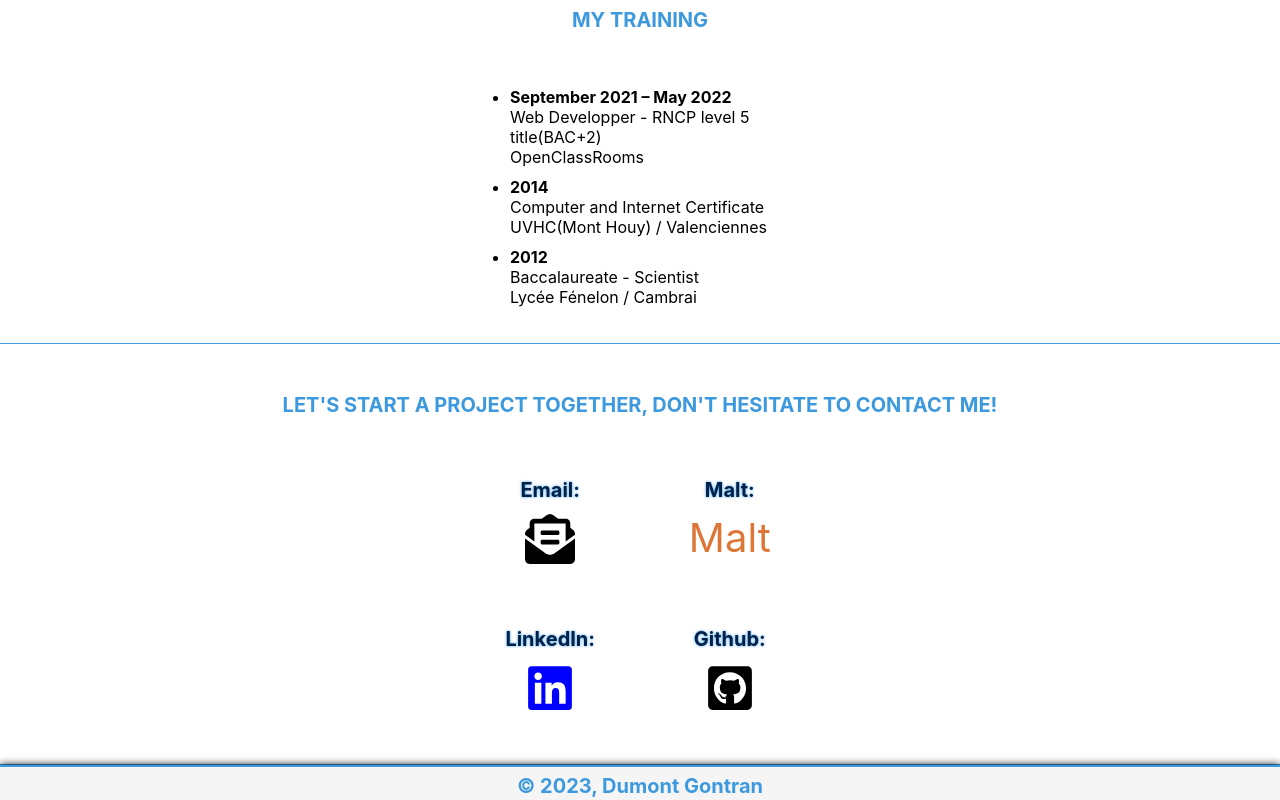
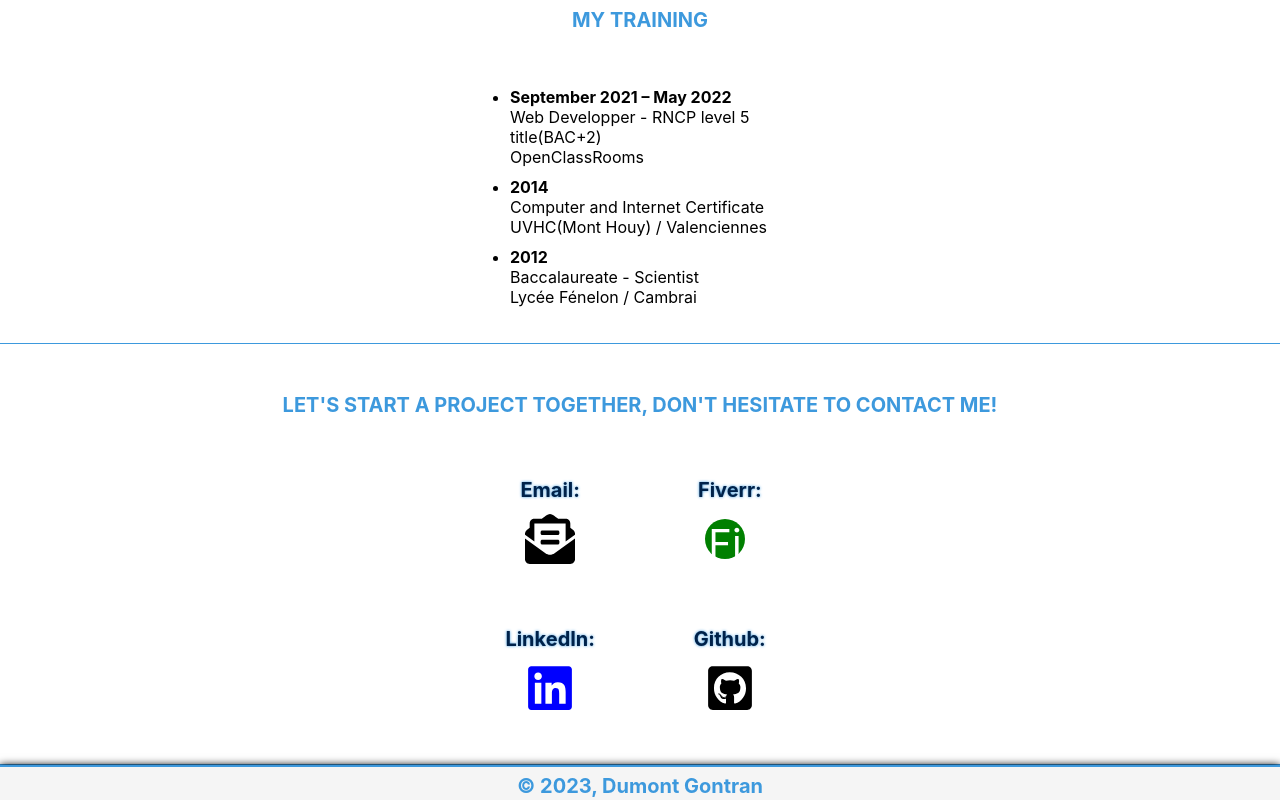
Before and after one commit to DumontGontran/portfolio-v2, a React (Create React App) app: page / in a window 1280 px wide. Shown: the part 3999-4799 px from the top of the page. Built offline with nearby package versions, Linux system fonts and the light colour scheme.

Commit message:
replace malt link by fiverr link

```diff
--- a/src/components/Contact/Contact.css
+++ b/src/components/Contact/Contact.css
@@ -30,12 +30,21 @@
     font-size: 50px;
 }
 
-.link_malt {
+.link_fiverr {
     position: relative;
     top: 5px;
-    left: 0;
+    left: 40px;
     font-size: 40px;
-    color: #dd7738;
+    color: white;
+    background-color: green;
+    border-radius: 20px 20px 20px 20px;
+    width: 40px;
+    height: 40px;
+}
+
+.link_fiverr:hover {
+    background-color: #3d99dd;
+    transition: all 350ms ease-in-out;
 }
 
 .link_github {
--- a/src/components/Contact/Contact.tsx
+++ b/src/components/Contact/Contact.tsx
@@ -13,8 +13,8 @@ const Contact = () => {
                     <a href="mailto:dumont.gontran@orange.fr" className='link link_mail'><FaEnvelopeOpenText /></a>
                 </div>
                 <div className='link_display'>
-                    <span className='link_description'>Malt:</span>
-                    <a href="https://www.malt.fr/profile/gontrandumont" className='link link_malt'>Malt</a>
+                    <span className='link_description'>Fiverr:</span>
+                    <a href="https://www.fiverr.com/dumontgontran" className='link_fiverr'>Fi</a>
                 </div>
                 <div className='link_display'>
                     <span className='link_description'>LinkedIn:</span>
```
